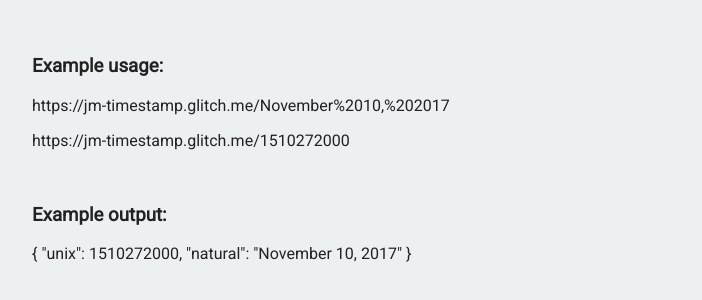
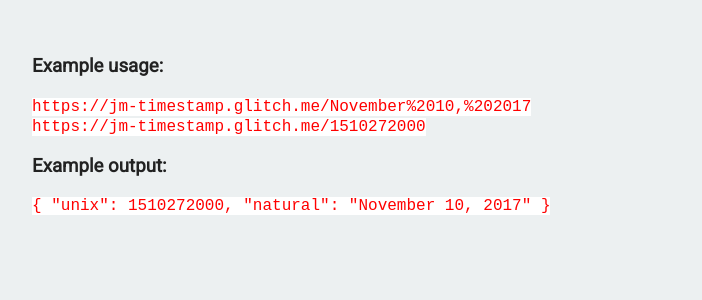
Before and after one commit to mojicaj/timestamp_ms, a website: page views/index.html in a window 1280 px wide. Shown: the part 130-430 px from the top of the page, without its empty margins (134-836 px from the left). Drawn offline with Linux system fonts and the light colour scheme.

Commit message:
Checkpoint

```diff
--- a/public/style.css
+++ b/public/style.css
@@ -39,3 +39,8 @@
 	margin: 20px auto 0 auto;
 	display: block;
 }
+
+code {
+  background: white;
+  color: red;
+}
--- a/views/index.html
+++ b/views/index.html
@@ -20,21 +20,21 @@
             Example usage:
           </h3>
 
-          <p>
+          <code>
             https://jm-timestamp.glitch.me/November%2010,%202017
-          </p>
-          <p>
+          </code><br>
+          <code>
             https://jm-timestamp.glitch.me/1510272000
-          </p>
+          </code>
           <br>
 
           <h3>
             Example output:
           </h3>
 
-          <p>
+          <code>
             { "unix": 1510272000, "natural": "November 10, 2017" }
-          </p>
+          </code>
         </div>
 
       </div>
```
